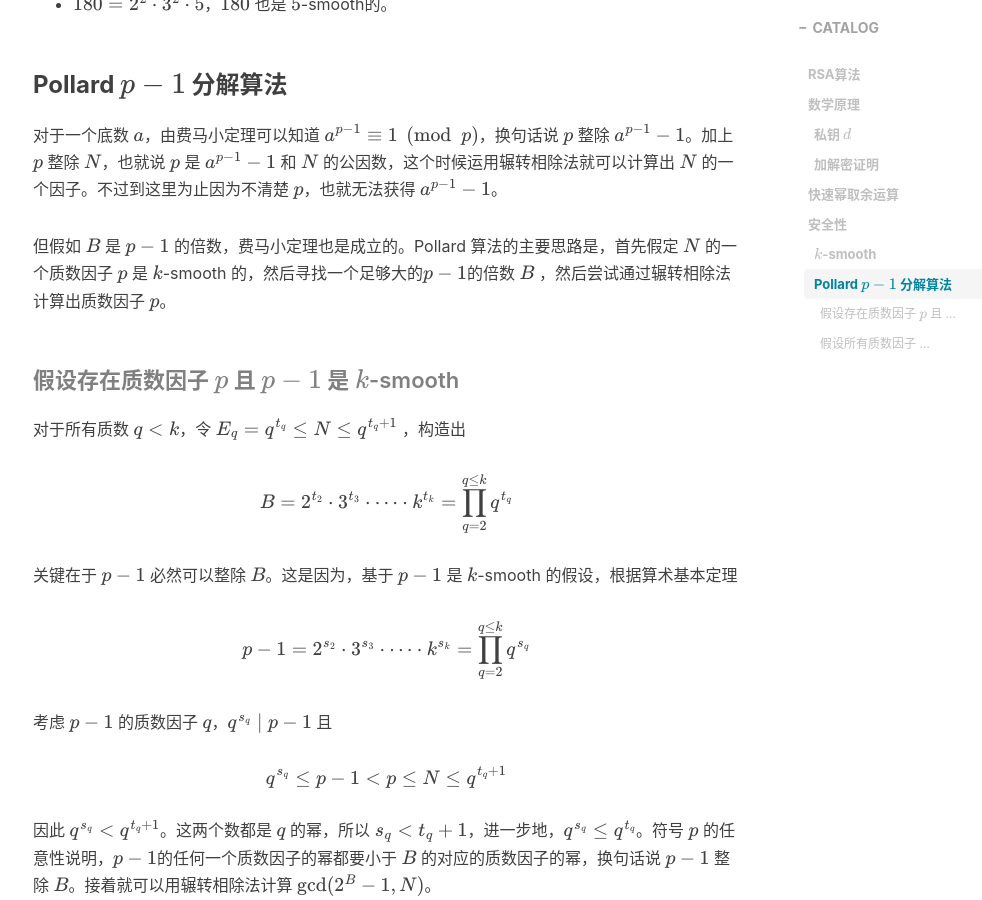
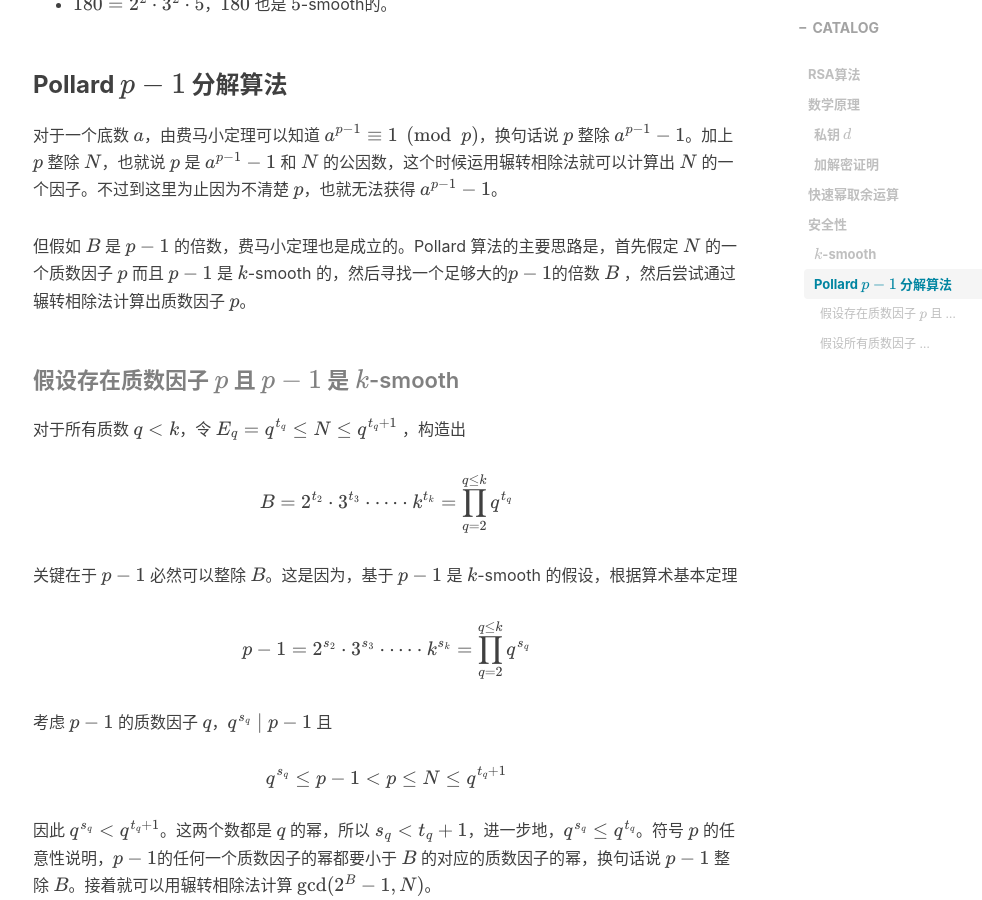
Before and after one commit to kayoch1n/kayoch1n.github.io, a Jekyll site: the page built from _posts/2022-05-01-rsa.markdown, in a window 1280 px wide and 900 px high, scrolled down 4977 px. Shown: the whole window, without its empty margins (232-1214 px from the left). Built offline with Jekyll 4.4.1, drawn with Linux system fonts in a browser that asks for light colours; nearby versions of some CDN libraries; comment, search, counter and statistics services are not loaded.

Commit message:
Update 2022-05-01-rsa.markdown

```diff
--- a/_posts/2022-05-01-rsa.markdown
+++ b/_posts/2022-05-01-rsa.markdown
@@ -165,7 +165,7 @@ def bar(base, exp):
 
 对于一个底数 $a$，由费马小定理可以知道 $a^{p-1}\equiv1\pmod p$，换句话说 $p$ 整除 $a^{p-1}-1$。加上 $p$ 整除 $N$，也就说 $p$ 是 $a^{p-1}-1$ 和 $N$ 的公因数，这个时候运用辗转相除法就可以计算出 $N$ 的一个因子。不过到这里为止因为不清楚 $p$，也就无法获得 $a^{p-1}-1$。
 
-但假如 $B$ 是 $p-1$ 的倍数，费马小定理也是成立的。Pollard 算法的主要思路是，首先假定 $N$ 的一个质数因子 $p$ 是 $k$-smooth 的，然后寻找一个足够大的$p-1$的倍数 $B$ ，然后尝试通过辗转相除法计算出质数因子 $p$。
+但假如 $B$ 是 $p-1$ 的倍数，费马小定理也是成立的。Pollard 算法的主要思路是，首先假定 $N$ 的一个质数因子 $p$ 而且 $p-1$ 是 $k$-smooth 的，然后寻找一个足够大的$p-1$的倍数 $B$ ，然后尝试通过辗转相除法计算出质数因子 $p$。
 
 #### 假设存在质数因子 $p$ 且 $p-1$ 是 $k$-smooth
 
```
